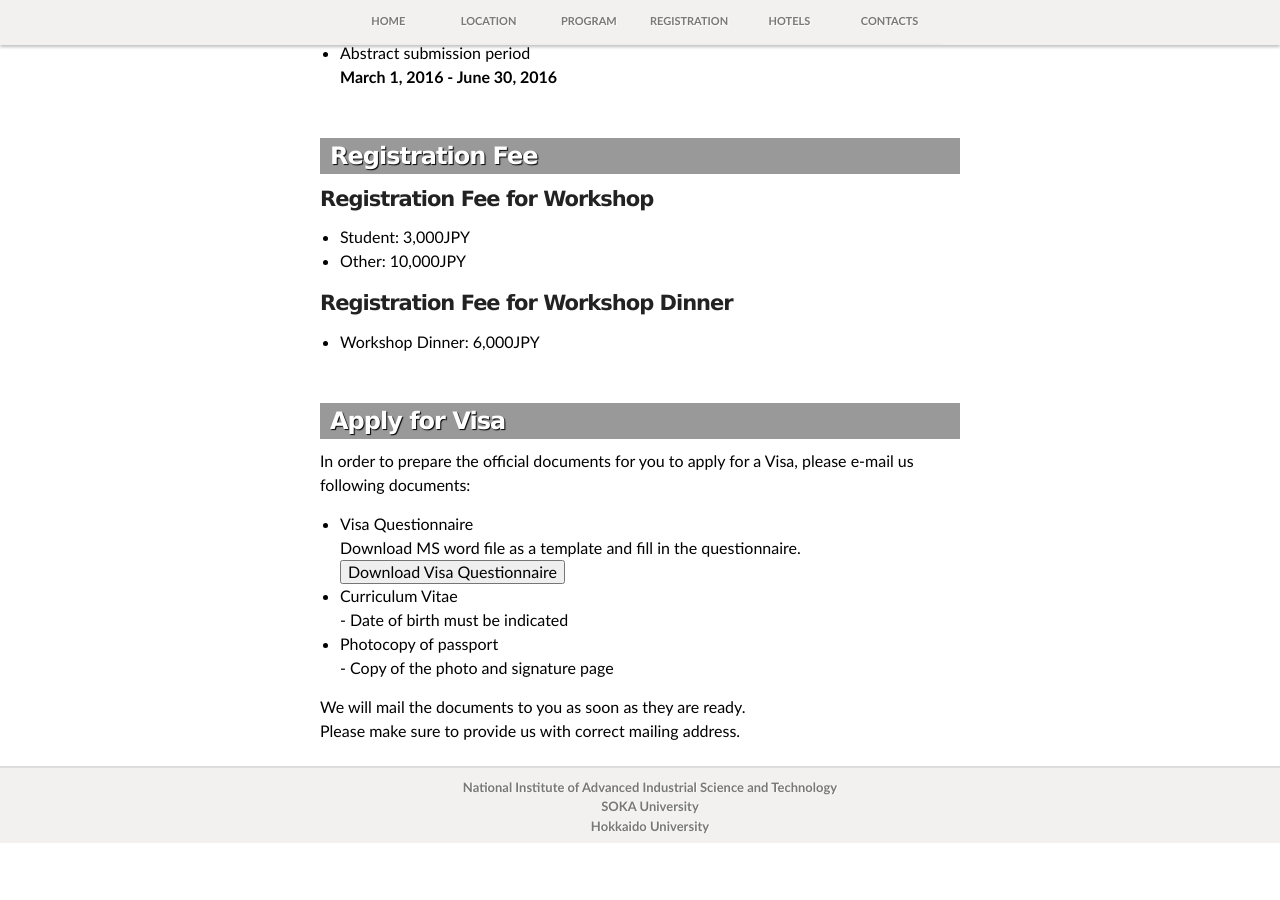
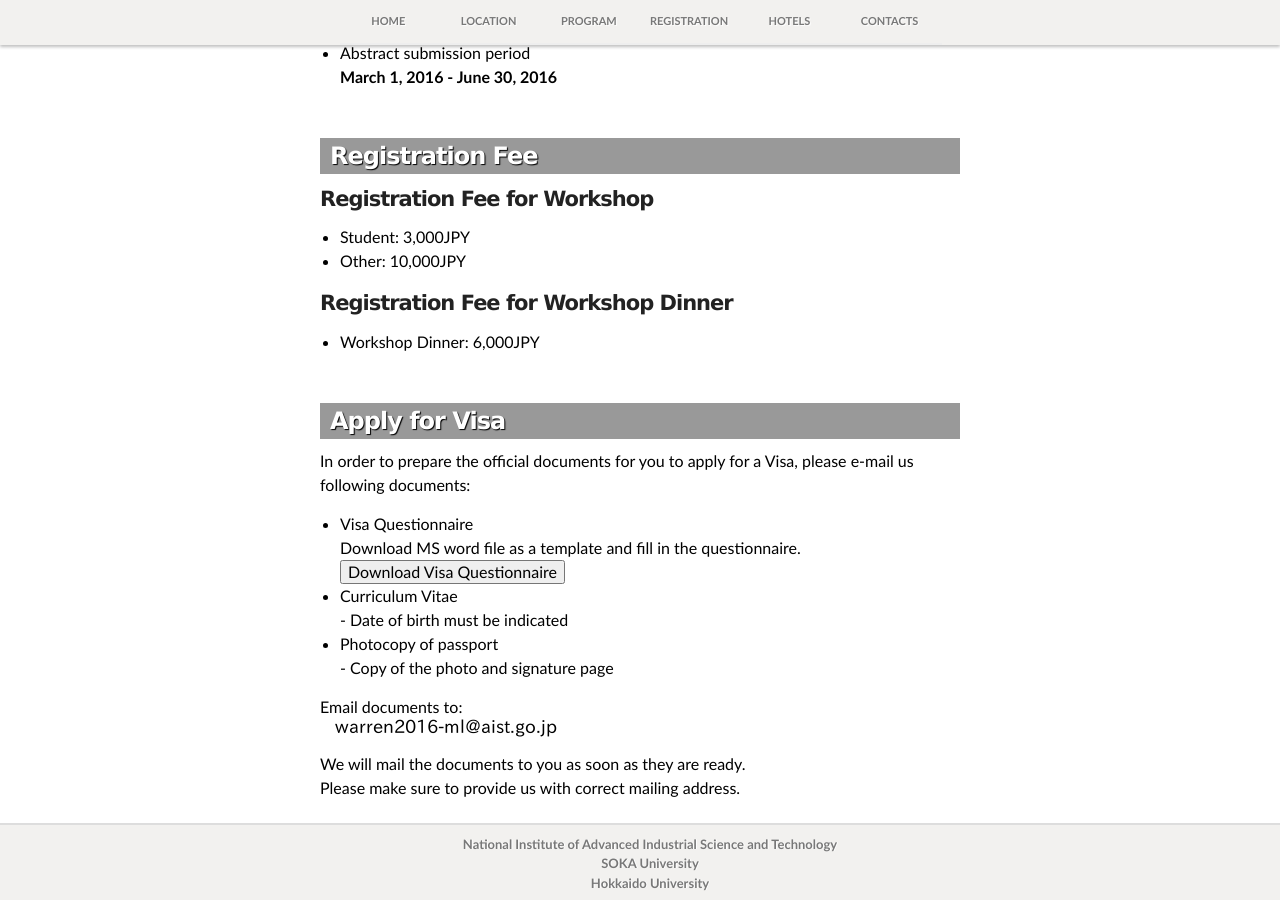
Before and after one commit to yamazakiM/test_warren2016, a Jekyll site: the page built from registration/index.md, in a window 1280 px wide and 900 px high, scrolled down 812 px. Built offline with Jekyll 4.4.1, drawn with Linux system fonts in a browser that asks for light colours; nearby versions of some CDN libraries; library files that are not in the unit come from our copies; before the commit the page ends 1655 px from its top, so only the background shows below that.

Commit message:
Update index.md

```diff
--- a/registration/index.md
+++ b/registration/index.md
@@ -74,6 +74,7 @@ layout: default
   <li> Photocopy of passport<br>
   - Copy of the photo and signature page</li>
   </ul>
+  <p>Email documents to: <img class="abstract" alt="warrenworkshop_email.png" src="../../images/warrenworkshop_email.png" border="0"></p>
   <p>We will mail the documents to you as soon as they are ready.<br>
 Please make sure to provide us with correct mailing address. </p>
 </div>
```
